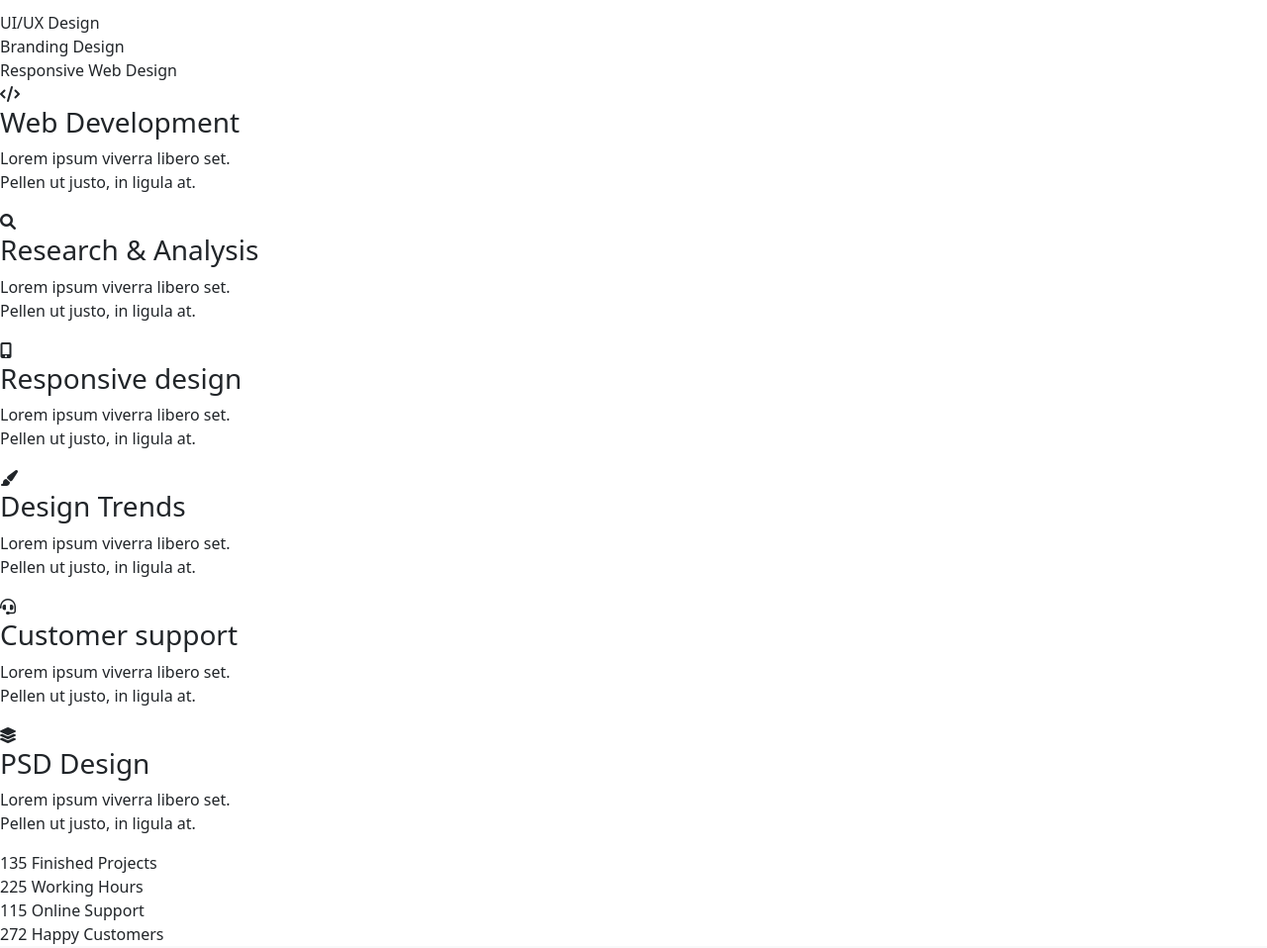
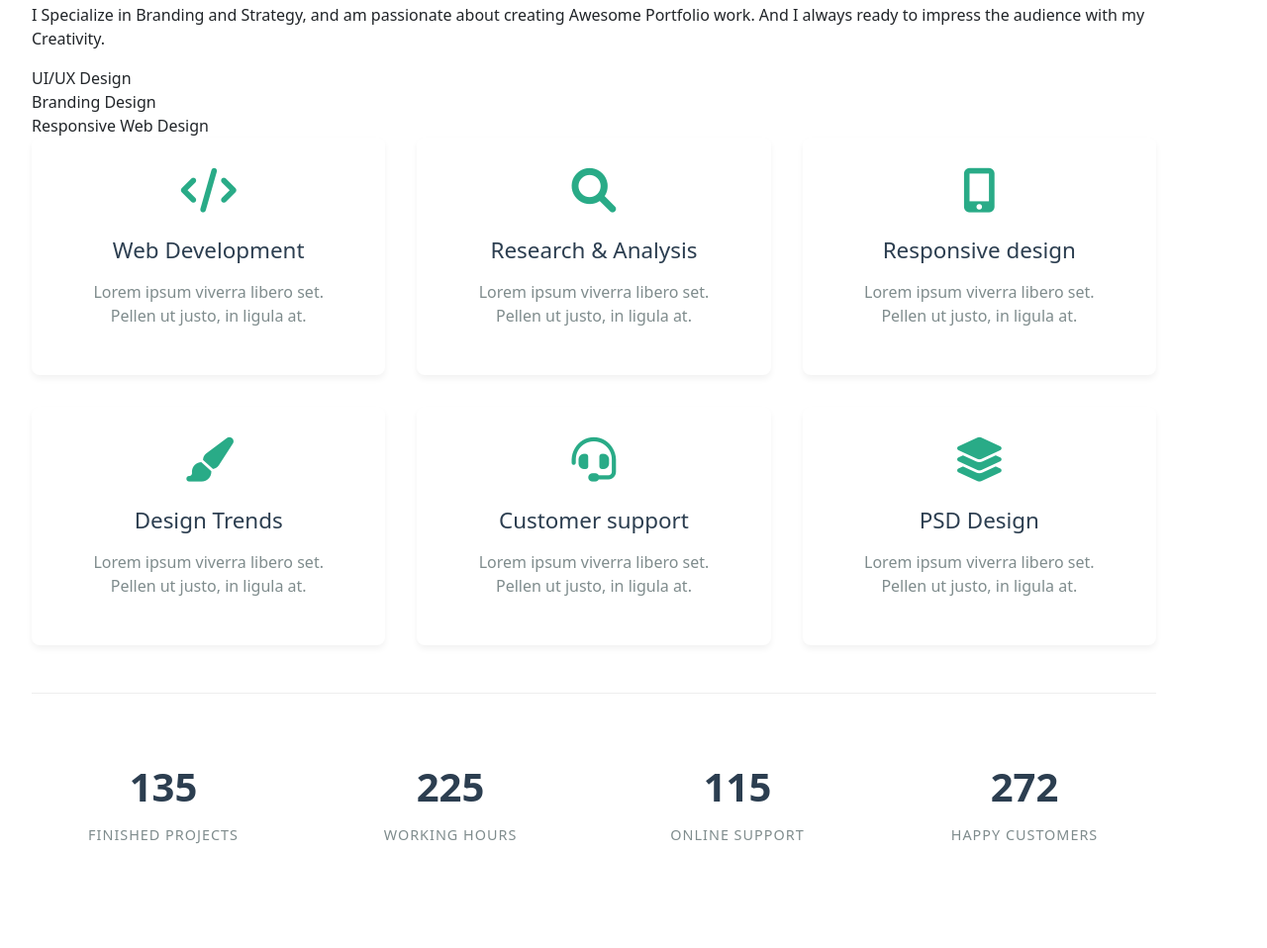
Before and after one commit to SHEMNDARONGUGI/PLP_Group340_Web_assignment_1, a plain HTML site: page index.html in a window 1280 px wide. Shown: the part 1383-2341 px from the top of the page at 99% size. Drawn offline with nearby package versions, Linux system fonts and the light colour scheme.

Commit message:
Add styling to the services and My success work sections

```diff
--- a/styles.css
+++ b/styles.css
@@ -111,3 +111,105 @@ button{
       max-width: 100px;
     }
   }
+
+/* ===== Base Styles ===== */
+body {
+  font-family: 'Arial', sans-serif;
+  line-height: 1.6;
+  color: #333;
+  max-width: 1200px;
+  margin: 0 auto;
+  padding: 2rem;
+}
+
+/* ===== Services Section ===== */
+.services-grid {
+  margin-bottom: 4rem;
+}
+
+.services-container {
+  display: grid;
+  grid-template-columns: repeat(auto-fit, minmax(300px, 1fr));
+  gap: 2rem;
+  margin-bottom: 3rem;
+}
+
+.service-card {
+  text-align: center;
+  padding: 2rem 1.5rem;
+  border-radius: 8px;
+  background: #fff;
+  box-shadow: 0 4px 6px rgba(0, 0, 0, 0.05);
+  transition: all 0.3s ease;
+}
+
+.service-card:hover {
+  transform: translateY(-5px);
+  box-shadow: 0 10px 20px rgba(0, 0, 0, 0.1);
+}
+
+.service-card h3 {
+  font-size: 1.4rem;
+  color: #2c3e50;
+  margin-bottom: 1rem;
+}
+
+.service-card p {
+  color: #7f8c8d;
+  font-size: 1rem;
+  line-height: 1.5;
+}
+
+.service-icon {
+  font-size: 2.8rem;
+  color: #29AB87; /* Jungle Green */
+  margin-bottom: 25px;
+  transition: all 0.3s ease;
+}
+
+/* ===== Stats Section ===== */
+.stats-container {
+  display: grid;
+  grid-template-columns: repeat(auto-fit, minmax(200px, 1fr));
+  gap: 1.5rem;
+  padding: 3rem 0;
+  border-top: 1px solid #eee;
+}
+
+.stat-item {
+  text-align: center;
+  padding: 1rem;
+}
+
+.stat-number {
+  display: block;
+  font-size: 2.5rem;
+  font-weight: 700;
+  color: #2c3e50;
+  margin-bottom: 0.5rem;
+}
+
+.stat-label {
+  display: block;
+  font-size: 0.9rem;
+  color: #7f8c8d;
+  text-transform: uppercase;
+  letter-spacing: 1px;
+}
+
+/* ===== Responsive Adjustments ===== */
+@media (max-width: 768px) {
+  .services-container {
+    grid-template-columns: 1fr;
+  }
+
+  .stats-container {
+    grid-template-columns: repeat(2, 1fr);
+  }
+}
+
+@media (max-width: 480px) {
+  .stats-container {
+    grid-template-columns: 1fr;
+  }
+}
```
